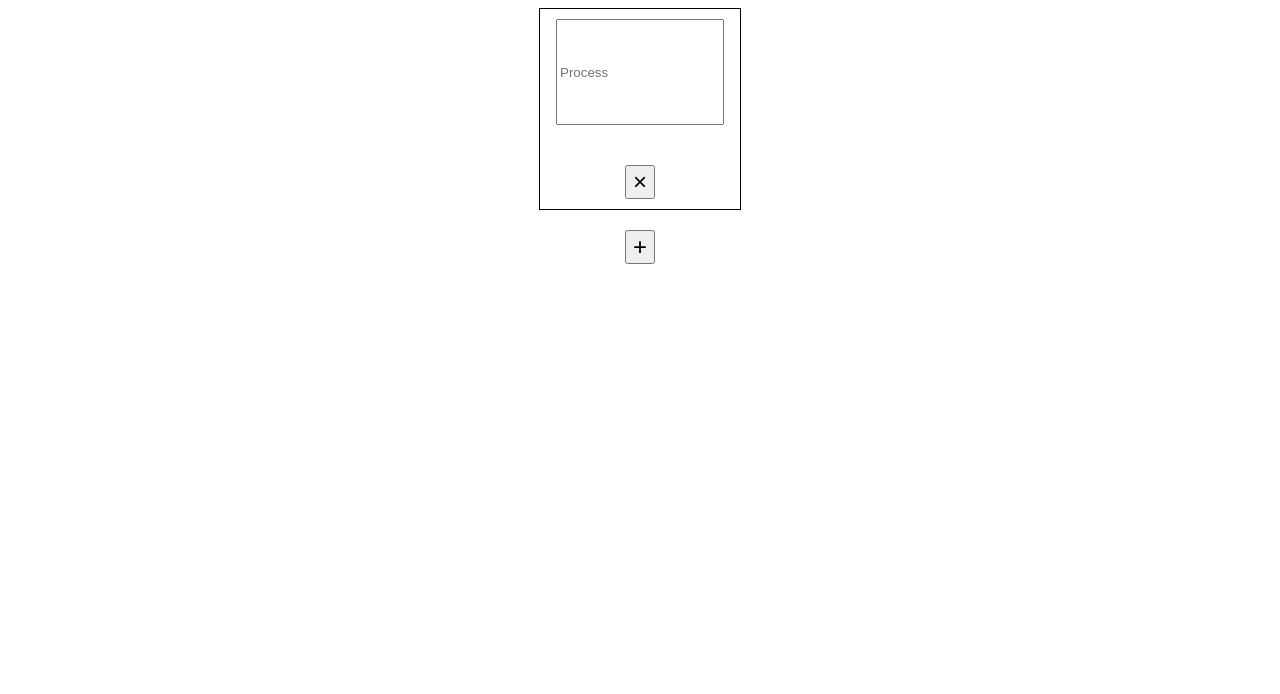
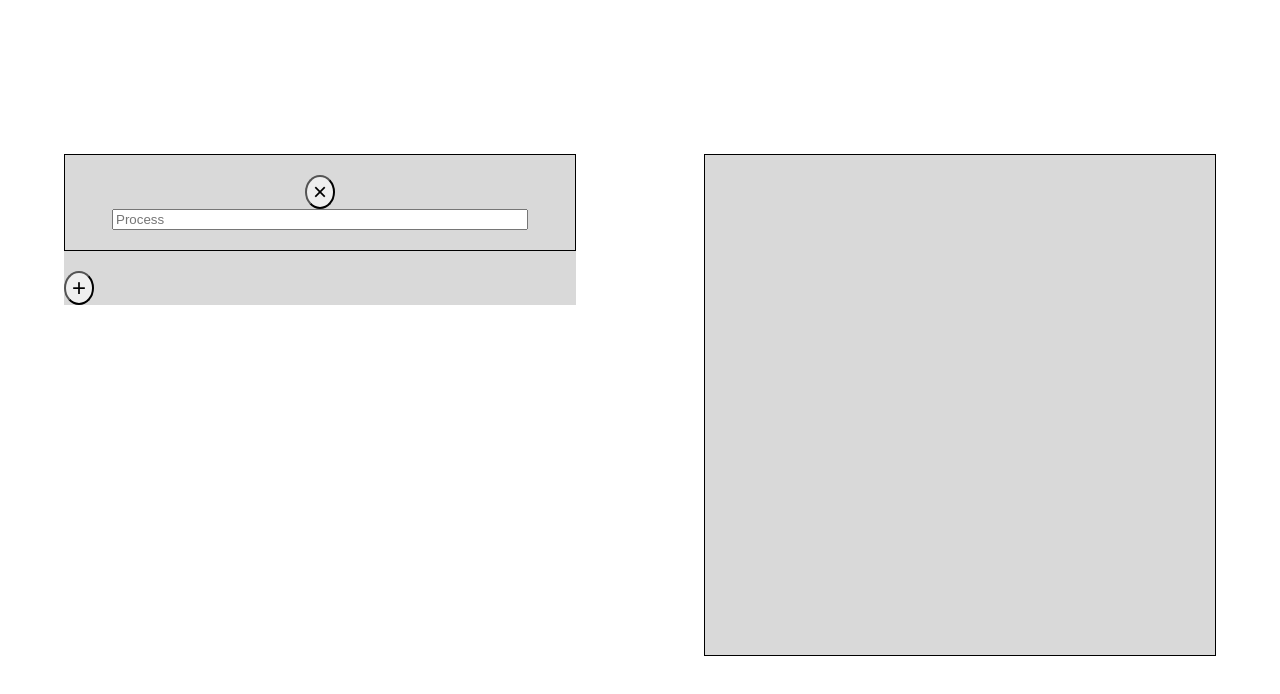
Before and after one commit to LullabyOfLies/NassiPy, a website: page NassiPy/src/main.html in a window 1280 px wide. Drawn offline with Linux system fonts and the light colour scheme.

Commit message:
add container for nsd creator and python

```diff
--- a/test.html
+++ b/NassiPy/src/main.html
@@ -8,12 +8,18 @@
   <div class="container">
     <div id="process-container">
       <div class="process-symbol">
+        <button class="delete-process">&times;</button>
         <input type="text" placeholder="Process">
-        <button class="delete-process">&times;</button>
       </div>
+      <button id="add-process">+</button>
     </div>
-    <button id="add-process">+</button>
+    <div id="python-container">
+
+        <output type="text" placeholder="Process">
+
+    </div>
+
   </div>
-  <script src="script.js"></script>
+  <script src="main.js"></script>
 </body>
 </html>
--- a/style.css
+++ b/NassiPy/src/style.css
@@ -6,14 +6,29 @@
      }
 
      #process-container {
-       display: flex;
-       flex-direction: column;
-       align-items: center;
+       position: absolute;
+       height: flex;
+       left: 5%;
+       right: 55%;
+       top: calc(50% - 663px/2 + 85.5px);
+
+       background: #D9D9D9;
      }
 
+     #python-container {
+       position: absolute;
+       height: 500px;
+       left: 55%;
+       right: 5%;
+       top: calc(50% - 663px/2 + 85.5px);
+       border: 1px solid black;
+       background: #D9D9D9;
+    }
+
+
      .process-symbol {
-       width: 200px;
-       height: 200px;
+       width: flex;
+       height: flex;
        border: 1px solid black;
        text-align: center;
        display: flex;
@@ -32,4 +47,5 @@
      button {
        margin-top: 20px;
        font-size: 1.5em;
+       border-radius: 100%;
      }
```
Also changed, not shown: package.json (added, +22 -0 lines), NassiPy/src/main.css (added), NassiPy/src/main.js (renamed from script.js), src/main.js (deleted), 1 other file.
